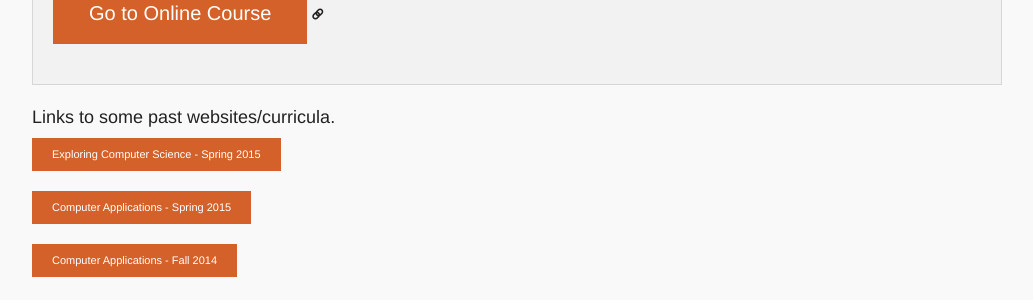
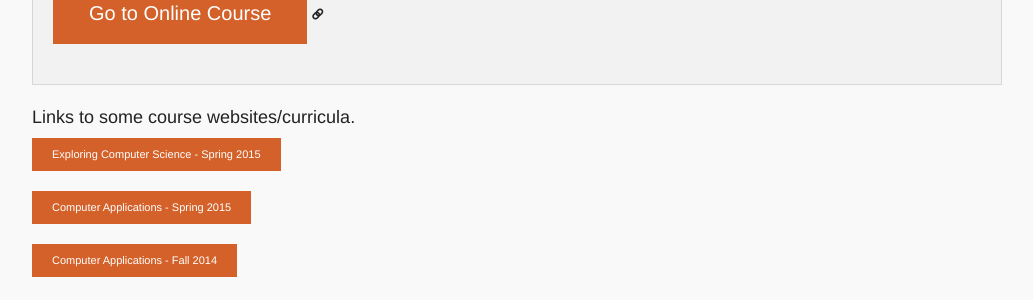
Before and after one commit to mr-shafiei/mr-shafiei.github.io, a Jekyll site: the page built from index.html, in a window 1280 px wide. Shown: the part 299-599 px from the top of the page, without its empty margins (123-1156 px from the left). Built offline with Jekyll 4.4.1, drawn with Linux system fonts in a browser that asks for light colours; some web fonts are replaced; Markdown is read by kramdown in place of the engine named in the settings.

Commit message:
Revert "Update page"
This reverts commit 852c6e0a0a28c55c447408783e0db46c1b9f15e2.

```diff
--- a/index.html
+++ b/index.html
@@ -9,7 +9,7 @@ title:      Mr. Shafiei
 <h1>Current Ballou STAY Students:</h1>
 <a href="http://courses.mrshafiei.com" class="button large">Go to Online Course</a>
 </div>
-<h5>Links to some past websites/curricula.</h5>
+<h5>Links to some course websites/curricula.</h5>
 <a href="exploring-computer-science" class="button tiny">Exploring Computer Science - Spring 2015</a><br>
 <a href="computer-applications" class="button tiny">Computer Applications - Spring 2015</a><br>
 <a href="courses/computer-applications-1" class="button tiny">Computer Applications - Fall 2014</a><br>
```
Also changed, not shown: 1 other file.
